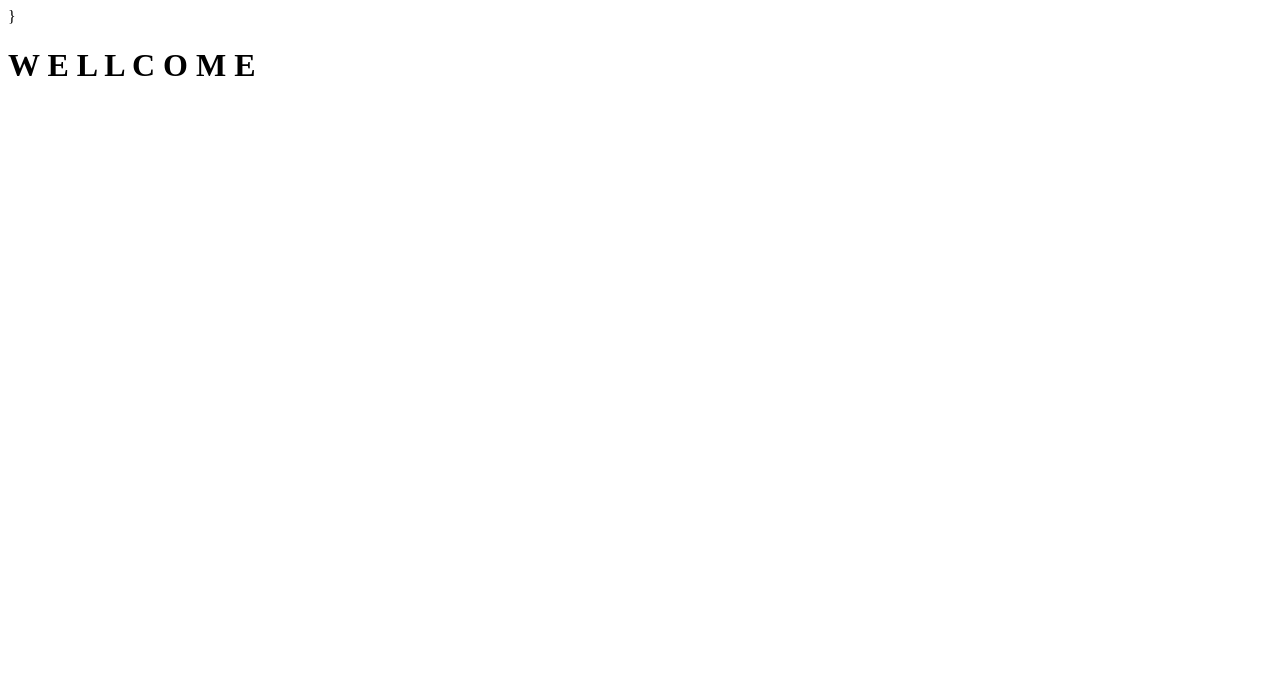
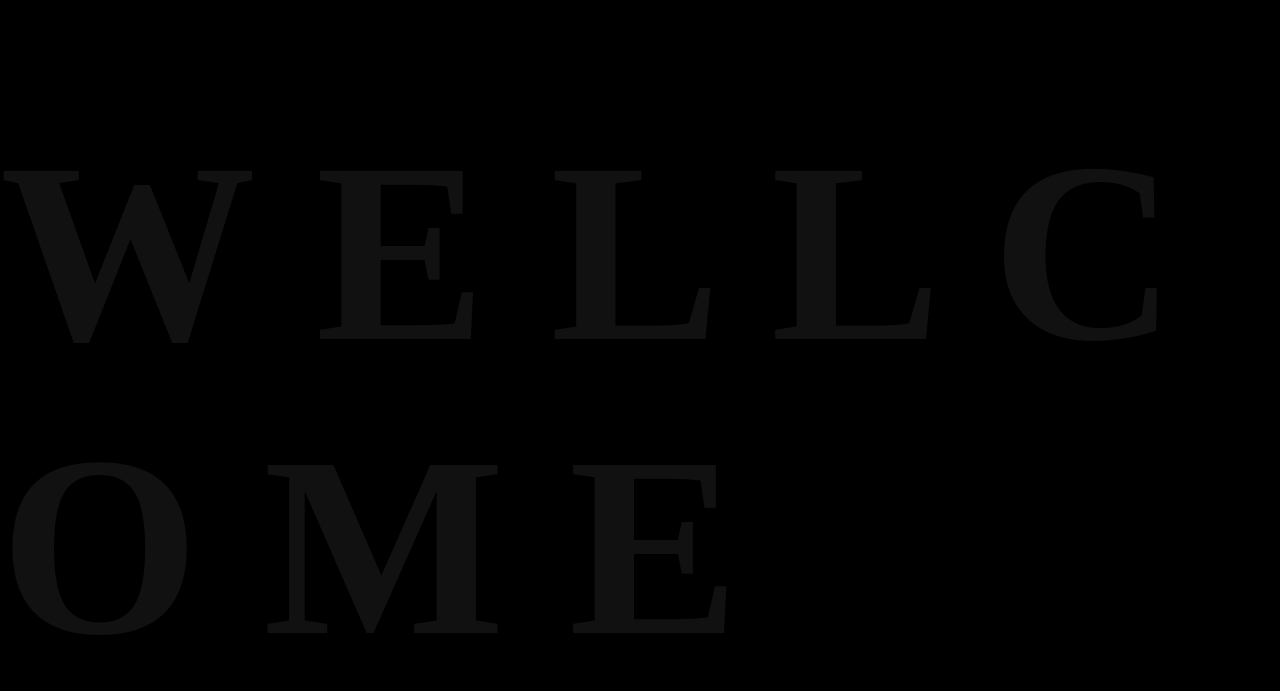
Before and after one commit to marioe22/Texto-luminoso, a plain HTML site: page index.html in a window 1280 px wide. Drawn offline with Linux system fonts and the light colour scheme.

Commit message:
Estuiilos
Agregamos los primeros estilos de nuestro texto

```diff
--- a/index.html
+++ b/index.html
@@ -7,7 +7,7 @@
     <title>Texto-luminoso</title>
     <link rel="stylesheet" href="style.css">
 </head>
-<body>}
+<body>
     <h1>
         <span>W</span>
         <span>E</span>
--- a/style.css
+++ b/style.css
@@ -0,0 +1,18 @@
+@import url('https://fonts.googleapis.com/css2?family=Bad+Script&display=swap');
+body{
+    margin: 0;
+    padding: 0;
+    display: flex;
+    justify-content: center;
+    align-items: center;
+    height: 100vh;
+    background: #000;
+
+}
+    h1{
+        margin: 0;
+        padding: 0;
+        color:#111;
+        font-size: 16em;
+
+    }
```
